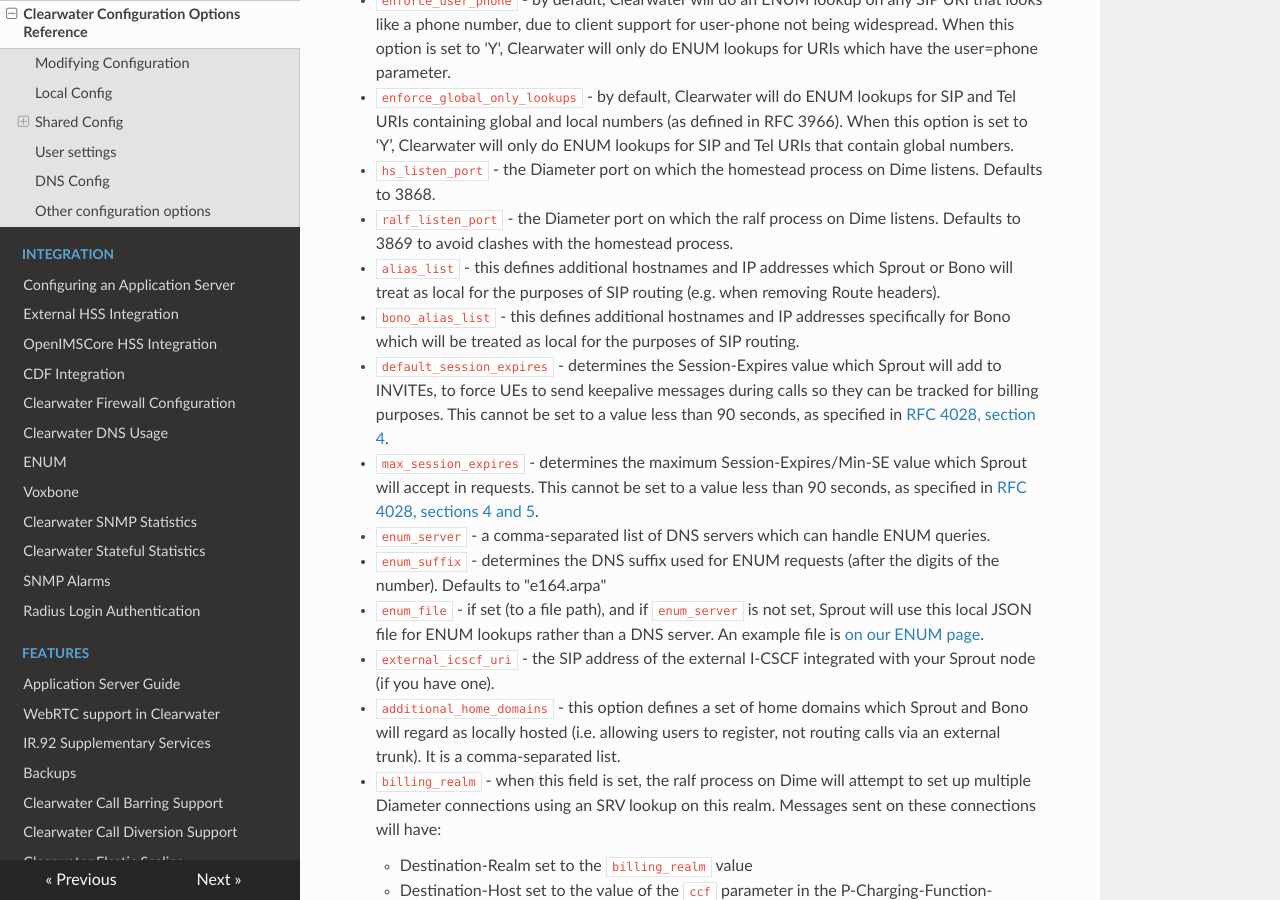
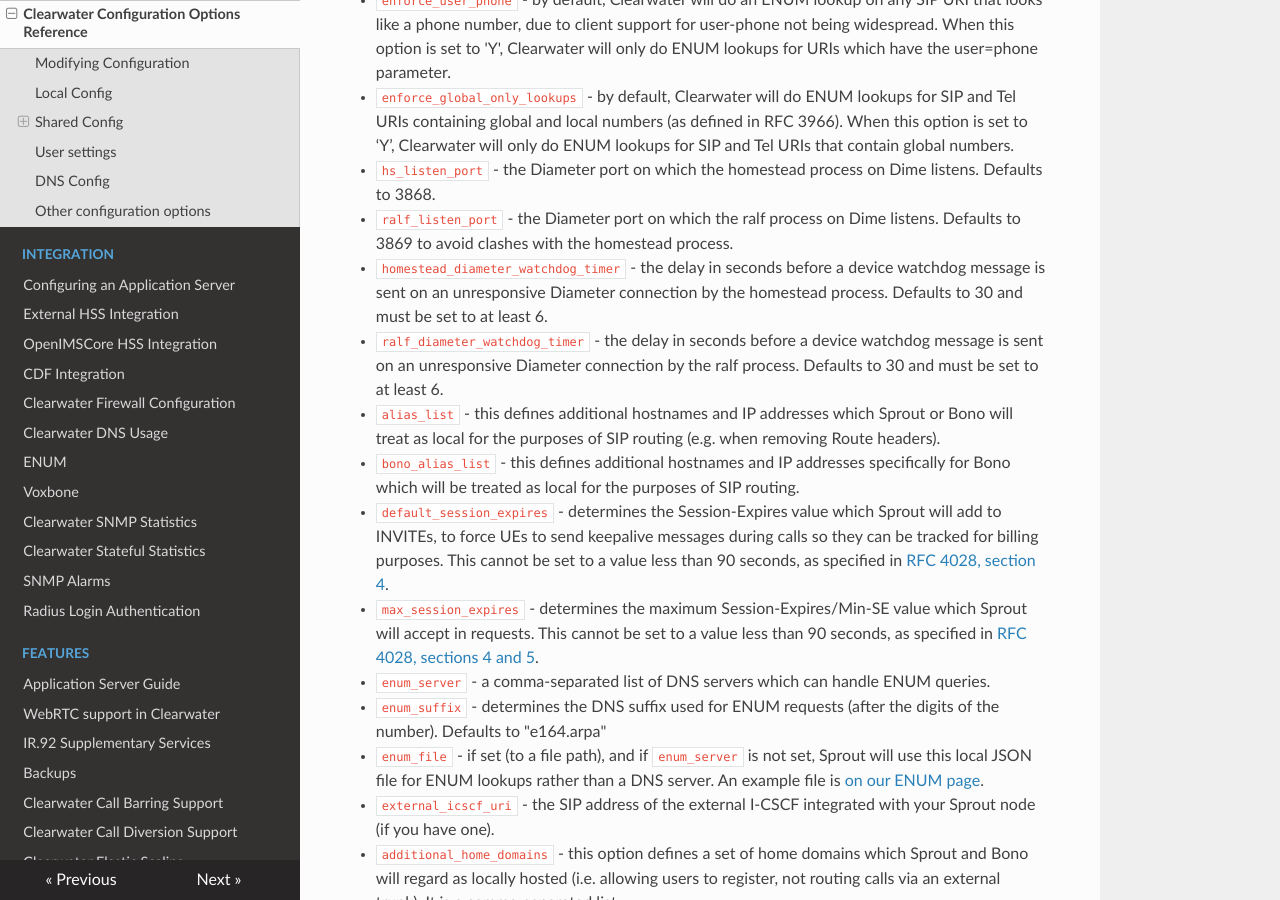
Before and after one commit to Metaswitch/clearwater-readthedocs, an MkDocs documentation site: the page built from docs/Clearwater_Configuration_Options_Reference.md, in a window 1280 px wide and 900 px high, scrolled down 7060 px. Built offline with MkDocs 1.6.1, drawn with Linux system fonts in a browser that asks for light colours; nearby versions of some CDN libraries; old or Windows-style settings are respelled for this version of MkDocs.

Commit message:
Add entry for Diameter watchdog timer options

```diff
--- a/docs/Clearwater_Configuration_Options_Reference.md
+++ b/docs/Clearwater_Configuration_Options_Reference.md
@@ -144,6 +144,8 @@ This section describes optional configuration options, particularly for ensuring
 * `enforce_global_only_lookups` - by default, Clearwater will do ENUM lookups for SIP and Tel URIs containing global and local numbers (as defined in RFC 3966). When this option is set to ‘Y’, Clearwater will only do ENUM lookups for SIP and Tel URIs that contain global numbers.
 * `hs_listen_port` - the Diameter port on which the homestead process on Dime listens. Defaults to 3868.
 * `ralf_listen_port`  - the Diameter port on which the ralf process on Dime listens. Defaults to 3869 to avoid clashes with the homestead process.
+* `homestead_diameter_watchdog_timer` - the delay in seconds before a device watchdog message is sent on an unresponsive Diameter connection by the homestead process. Defaults to 30 and must be set to at least 6.
+* `ralf_diameter_watchdog_timer` - the delay in seconds before a device watchdog message is sent on an unresponsive Diameter connection by the ralf process. Defaults to 30 and must be set to at least 6.
 * `alias_list` - this defines additional hostnames and IP addresses which Sprout or Bono will treat as local for the purposes of SIP routing (e.g. when removing Route headers).
 * `bono_alias_list` - this defines additional hostnames and IP addresses specifically for Bono which will be treated as local for the purposes of SIP routing.
 * `default_session_expires` - determines the Session-Expires value which Sprout will add to INVITEs, to force UEs to send keepalive messages during calls so they can be tracked for billing purposes. This cannot be set to a value less than 90 seconds, as specified in [RFC 4028, section 4](https://tools.ietf.org/html/rfc4028#section-4).
```
